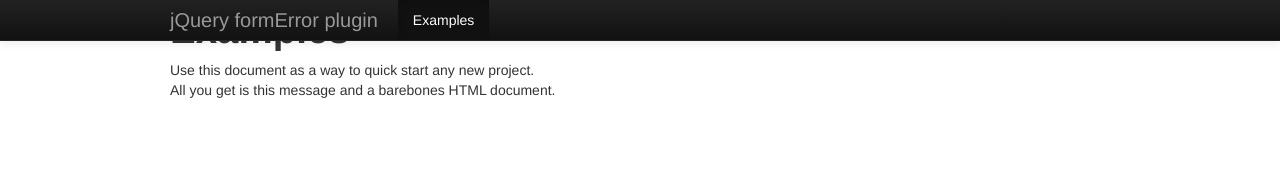
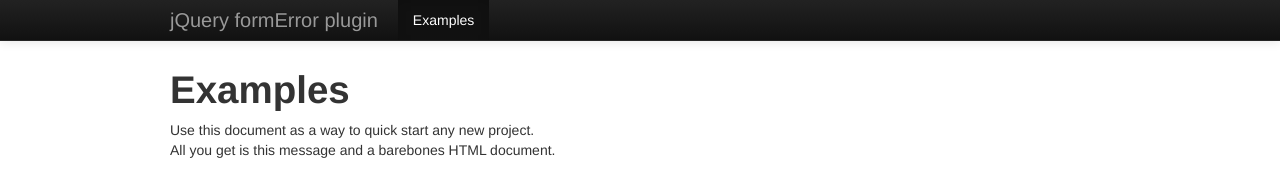
Before and after one commit to claustrofob/form-error, a plain HTML site: page index.html in a window 1280 px wide. Drawn offline with Linux system fonts and the light colour scheme.

Commit message:
updated example page

```diff
--- a/index.html
+++ b/index.html
@@ -6,6 +6,12 @@
     <title>Form-error by claustrofob</title>
 
     <link rel="stylesheet" href="css/bootstrap.min.css">
+    <style>
+      body {
+        padding-top: 60px; /* 60px to make the container go all the way to the bottom of the topbar */
+      }
+    </style>
+
     <script src="js/jquery-1.10.2.min.js"></script>
     <script src="js/bootstrap.min.js"></script>
     <script src="https://raw.github.com/claustrofob/form-error/master/jquery.formerror.js"></script>
```
